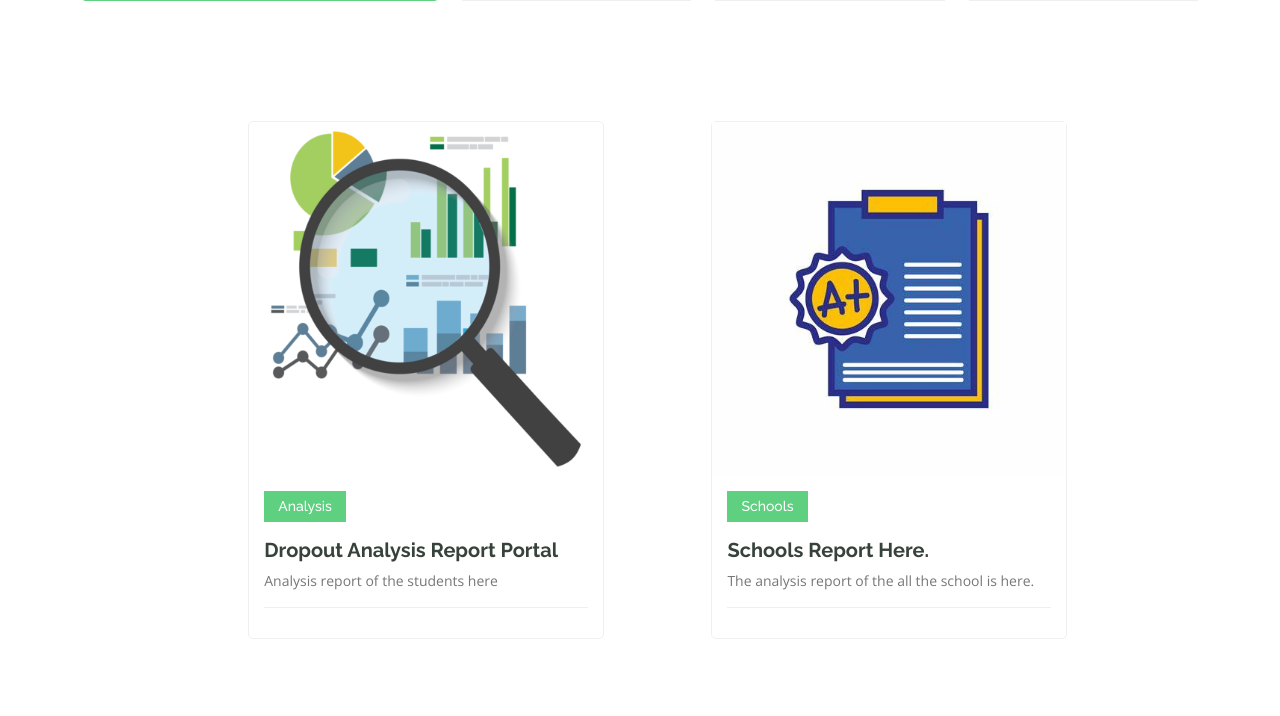
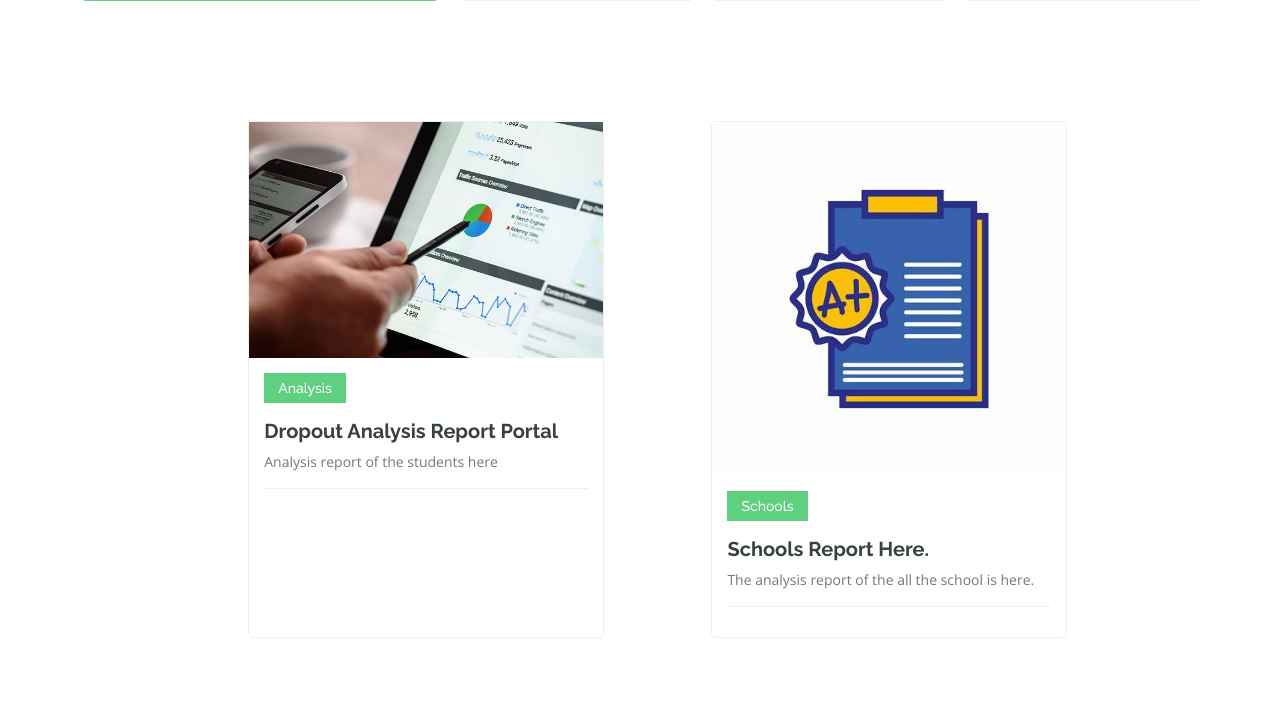
Before and after one commit to NIkunj-patel135/SIH_School_Dropout, a Django app: page / in a window 1280 px wide. Shown: the part 1975-2691 px from the top of the page. Run offline with Django 4.2, Linux system fonts and the light colour scheme; some libraries are stand-ins or nearby versions.

Commit message:
adding new non-copyrighted image

```diff
--- a/templates/index.html
+++ b/templates/index.html
@@ -179,7 +179,7 @@
            &nbsp;&nbsp;&nbsp;&nbsp;&nbsp;&nbsp;&nbsp;&nbsp;&nbsp;&nbsp;&nbsp;&nbsp;&nbsp;&nbsp;&nbsp;&nbsp;&nbsp;&nbsp;&nbsp;&nbsp;&nbsp;&nbsp;&nbsp;&nbsp;&nbsp;&nbsp;&nbsp;&nbsp;&nbsp;&nbsp;&nbsp;&nbsp;&nbsp;&nbsp;&nbsp;&nbsp;&nbsp;&nbsp;&nbsp;&nbsp;
           <div class="col-lg-4 col-md-6 d-flex align-items-stretch mt-4 mt-md-0">
             <div class="course-item">
-              <img src="{% static 'assets/img/analysis.png' %}" class="img-fluid" alt="...">
+              <img src="{% static 'assets/img/analytics.jpg' %}" class="img-fluid" alt="...">
               <div class="course-content">
                 <div class="d-flex justify-content-between align-items-center mb-3">
                   <h4>Analysis</h4>
```
Also changed, not shown: static/assets/img/analysis.png, static/assets/img/analytics.jpg.
